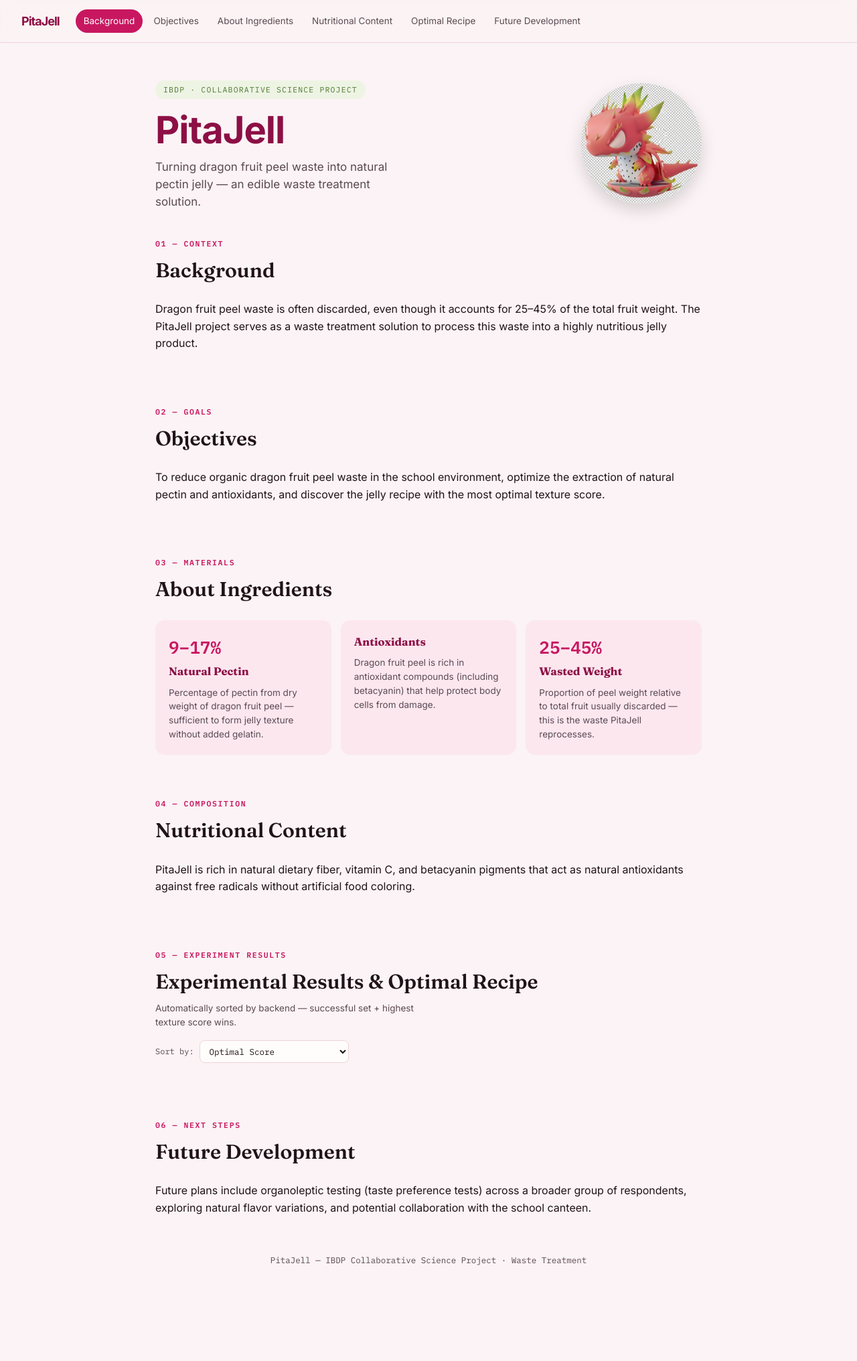
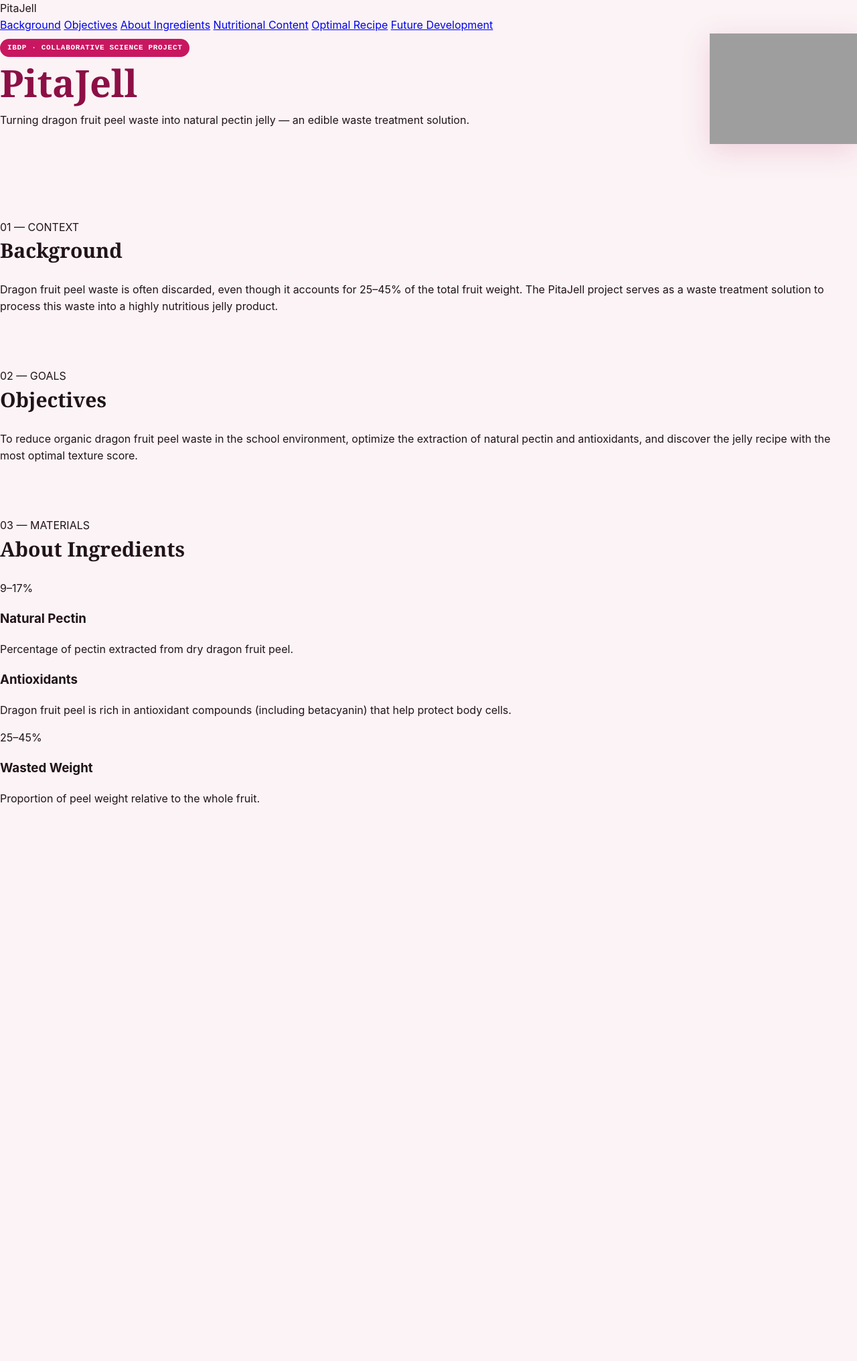
Before and after one commit to cresnaer-collab/CSP-GROUP-20, a Flask app: page / in a window 1280 px wide. Shown: the whole page at 67% size. After the commit the page ends 1202 px from the top, so only its background shows below. Run offline with Flask 3, Linux system fonts and the light colour scheme; data that the repository does not hold is empty; grey boxes are pictures that could not be loaded.

Commit message:
fix full hero section layout and image style

```diff
--- a/templates/index.html
+++ b/templates/index.html
@@ -3,131 +3,120 @@
 <head>
     <meta charset="UTF-8">
     <meta name="viewport" content="width=device-width, initial-scale=1.0">
-  <title>PitaJell — Dragon Fruit Peel Jelly</title>
+    <title>PitaJell - Collaborative Science Project</title>
+    <link rel="stylesheet" href="{{ url_for('static', filename='style.css') }}">
+    <style>
+        /* CSS Tambahan Khusus Hero Section & Gambar */
+        .hero-container {
+            display: flex;
+            align-items: center;
+            justify-content: space-between;
+            gap: 2rem;
+            margin-bottom: 3rem;
+        }
 
-  <!-- Load Google Fonts -->
-  <link rel="preconnect" href="https://fonts.googleapis.com">
-  <link rel="preconnect" href="https://fonts.gstatic.com" crossorigin>
-  <link href="https://fonts.googleapis.com/css2?family=Fraunces:ital,opsz,wght@0,9..144,600;0,9..144,700;1,9..144,600&family=IBM+Plex+Mono:wght@400;600&family=Inter:wght@400;500;600;700&display=swap" rel="stylesheet">
+        .hero-text {
+            flex: 1;
+        }
 
-  <!-- Load CSS Flask -->
-  <link rel="stylesheet" href="{{ url_for('static', filename='style.css') }}">
+        .hero-image-wrapper {
+            flex-shrink: 0;
+            display: flex;
+            justify-content: center;
+            align-items: center;
+        }
 
-  <!-- Style agar Judul PitaJell Lurus (Ganti Font ke Inter) -->
-  <style>
-    .hero h1, .nav-brand {
-      font-family: 'Inter', sans-serif !important;
-      font-weight: 700 !important;
-      letter-spacing: -1px;
+        /* Gambar buah naga tanpa potongan lingkaran */
+        .hero-image {
+            width: 220px;
+            height: auto;
+            max-width: 100%;
+            /* Memberikan efek bayangan halus agar timbul rapi */
+            filter: drop-shadow(0px 10px 20px rgba(184, 15, 80, 0.15));
+            transition: transform 0.3s ease;
+        }
+
+        .hero-image:hover {
+            transform: translateY(-5px);
         }
     </style>
 </head>
 <body>
 
-<nav class="nav">
-  <span class="nav-brand">PitaJell</span>
-  <a href="#background">Background</a>
+    <!-- NAVBAR -->
+    <header class="navbar">
+        <div class="logo">PitaJell</div>
+        <nav>
+            <a href="#background" class="active">Background</a>
             <a href="#objectives">Objectives</a>
             <a href="#ingredients">About Ingredients</a>
             <a href="#nutrition">Nutritional Content</a>
             <a href="#recipe">Optimal Recipe</a>
             <a href="#future">Future Development</a>
         </nav>
+    </header>
 
-<div class="hero">
+    <main class="container">
+        <!-- HERO SECTION -->
+        <section class="hero-container">
             <div class="hero-text">
-    <div class="hero-badge">IBDP · Collaborative Science Project</div>
-    <h1>PitaJell</h1>
-    <p class="tagline">Turning dragon fruit peel waste into natural pectin jelly — an edible waste treatment solution.</p>
+                <span class="badge">IBDP · COLLABORATIVE SCIENCE PROJECT</span>
+                <h1 class="main-title">PitaJell</h1>
+                <p class="subtitle">
+                    Turning dragon fruit peel waste into natural pectin jelly — an edible waste treatment solution.
+                </p>
             </div>
+            <div class="hero-image-wrapper">
+                <!-- Jika filenya .png hasil remove.bg, ganti ke 'buah_naga.png' -->
+                <img src="{{ url_for('static', filename='buah_naga.jpeg') }}"
+                     alt="Dragon Fruit Character"
+                     class="hero-image">
+            </div>
+        </section>
 
-  <div class="hero-graphic">
-    <!-- FOTO BUAH NAGA LOKAL DARI FOLDER STATIC -->
-    <img src="{{ url_for('static', filename='buah_naga.jpg') }}"
-         alt="Dragon Fruit"
-         style="width: 180px; height: 180px; object-fit: cover; border-radius: 50%; box-shadow: 0 10px 25px rgba(0,0,0,0.15);">
-  </div>
-</div>
-
-<div class="wrap">
-
-  <section id="background" class="reveal">
-    <p class="eyebrow">01 — Context</p>
+        <!-- SECTION 01: BACKGROUND -->
+        <section id="background" class="content-section">
+            <span class="section-number">01 — CONTEXT</span>
             <h2>Background</h2>
-    <p style="font-size: 16px; line-height: 1.6; color: #201319; margin-top: 12px;">
-      Dragon fruit peel waste is often discarded, even though it accounts for 25–45% of the total fruit weight. The PitaJell project serves as a waste treatment solution to process this waste into a highly nutritious jelly product.
+            <p>
+                Dragon fruit peel waste is often discarded, even though it accounts for 25–45% of the total fruit weight.
+                The PitaJell project serves as a waste treatment solution to process this waste into a highly nutritious jelly product.
             </p>
         </section>
 
-  <section id="objectives" class="reveal">
-    <p class="eyebrow">02 — Goals</p>
+        <!-- SECTION 02: OBJECTIVES -->
+        <section id="objectives" class="content-section">
+            <span class="section-number">02 — GOALS</span>
             <h2>Objectives</h2>
-    <p style="font-size: 16px; line-height: 1.6; color: #201319; margin-top: 12px;">
-      To reduce organic dragon fruit peel waste in the school environment, optimize the extraction of natural pectin and antioxidants, and discover the jelly recipe with the most optimal texture score.
+            <p>
+                To reduce organic dragon fruit peel waste in the school environment, optimize the extraction of natural pectin
+                and antioxidants, and discover the jelly recipe with the most optimal texture score.
             </p>
         </section>
 
-  <section id="ingredients" class="reveal">
-    <p class="eyebrow">03 — Materials</p>
+        <!-- SECTION 03: ABOUT INGREDIENTS -->
+        <section id="ingredients" class="content-section">
+            <span class="section-number">03 — MATERIALS</span>
             <h2>About Ingredients</h2>
-    <div class="info-grid">
-      <div class="info-card">
-        <span class="stat">9–17%</span>
+
+            <div class="cards-grid">
+                <div class="card">
+                    <span class="card-stat">9–17%</span>
                     <h3>Natural Pectin</h3>
-        <p>Percentage of pectin from dry weight of dragon fruit peel — sufficient to form jelly texture without added gelatin.</p>
+                    <p>Percentage of pectin extracted from dry dragon fruit peel.</p>
                 </div>
-      <div class="info-card">
+                <div class="card">
                     <h3>Antioxidants</h3>
-        <p>Dragon fruit peel is rich in antioxidant compounds (including betacyanin) that help protect body cells from damage.</p>
+                    <p>Dragon fruit peel is rich in antioxidant compounds (including betacyanin) that help protect body cells.</p>
                 </div>
-      <div class="info-card">
-        <span class="stat">25–45%</span>
+                <div class="card">
+                    <span class="card-stat">25–45%</span>
                     <h3>Wasted Weight</h3>
-        <p>Proportion of peel weight relative to total fruit usually discarded — this is the waste PitaJell reprocesses.</p>
+                    <p>Proportion of peel weight relative to the whole fruit.</p>
                 </div>
             </div>
         </section>
+    </main>
 
-  <section id="nutrition" class="reveal">
-    <p class="eyebrow">04 — Composition</p>
-    <h2>Nutritional Content</h2>
-    <p style="font-size: 16px; line-height: 1.6; color: #201319; margin-top: 12px;">
-      PitaJell is rich in natural dietary fiber, vitamin C, and betacyanin pigments that act as natural antioxidants against free radicals without artificial food coloring.
-    </p>
-  </section>
-
-  <section id="recipe" class="reveal">
-    <p class="eyebrow">05 — Experiment Results</p>
-    <div class="resep-header">
-      <div>
-        <h2 style="margin-bottom:6px;">Experimental Results &amp; Optimal Recipe</h2>
-        <p>Automatically sorted by backend — successful set + highest texture score wins.</p>
-      </div>
-      <div class="sort-control">
-        <label for="sort-select">Sort by:</label>
-        <select id="sort-select">
-          <option value="optimal">Optimal Score</option>
-          <option value="suhu">Temperature (low → high)</option>
-          <option value="waktu">Time (fast → slow)</option>
-          <option value="tekstur">Texture score</option>
-        </select>
-      </div>
-    </div>
-    <div id="percobaan-list"></div>
-  </section>
-
-  <section id="future" class="reveal">
-    <p class="eyebrow">06 — Next Steps</p>
-    <h2>Future Development</h2>
-    <p style="font-size: 16px; line-height: 1.6; color: #201319; margin-top: 12px;">
-      Future plans include organoleptic testing (taste preference tests) across a broader group of respondents, exploring natural flavor variations, and potential collaboration with the school canteen.
-    </p>
-  </section>
-
-  <footer>PitaJell — IBDP Collaborative Science Project · Waste Treatment</footer>
-</div>
-
-<!-- Load JS Flask -->
-<script src="{{ url_for('static', filename='script.js') }}"></script>
 </body>
 </html>
```
Lines whose indentation alone changed are shown as unchanged.
